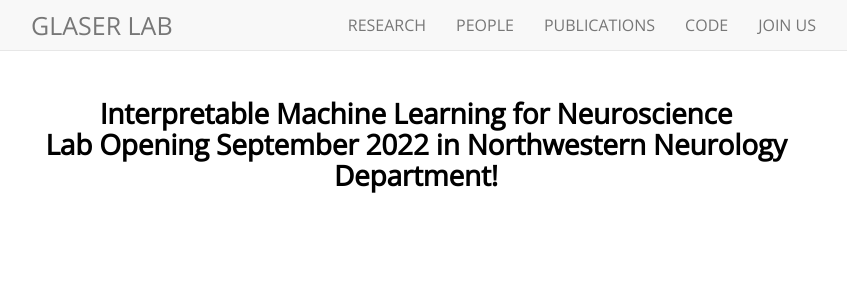
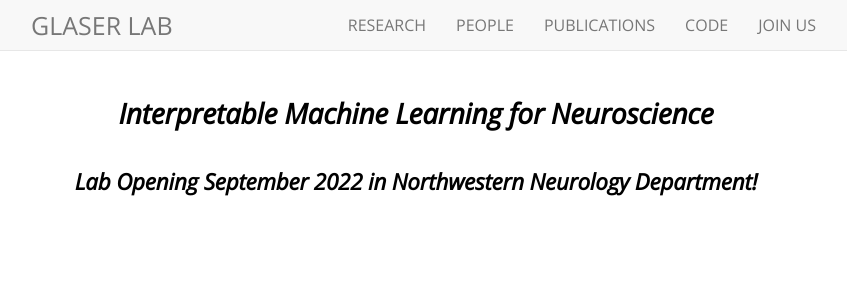
Before and after one commit to glaserlab/glaserlab.github.io, a Jekyll site: the page built from index.html, in a window 1280 px wide. Shown: the top 300 px of the page, without its empty margins (224-1071 px from the left). Built offline with Jekyll 4.4.1, drawn with Linux system fonts in a browser that asks for light colours; nearby versions of some CDN libraries; comment, search, counter and statistics services are not loaded.

Commit message:
Update index.html

```diff
--- a/index.html
+++ b/index.html
@@ -5,7 +5,8 @@ layout: default
 <div class='container'>
     <header class="masthead text-center">
 
-      <h1 style="font-size:2em">Interpretable Machine Learning for Neuroscience <br> Lab Opening September 2022 in Northwestern Neurology Department! </h1>
+      <h1 style="font-size:2em"><i>Interpretable Machine Learning for Neuroscience <br><br></i></h1>
+      <h2 style="font-size:1.6em"><i>Lab Opening September 2022 in Northwestern Neurology Department! <br><br></i></h2>
 
 
 <!--       <i>Interpretable Machine Learning for Neuroscience <br>
```
